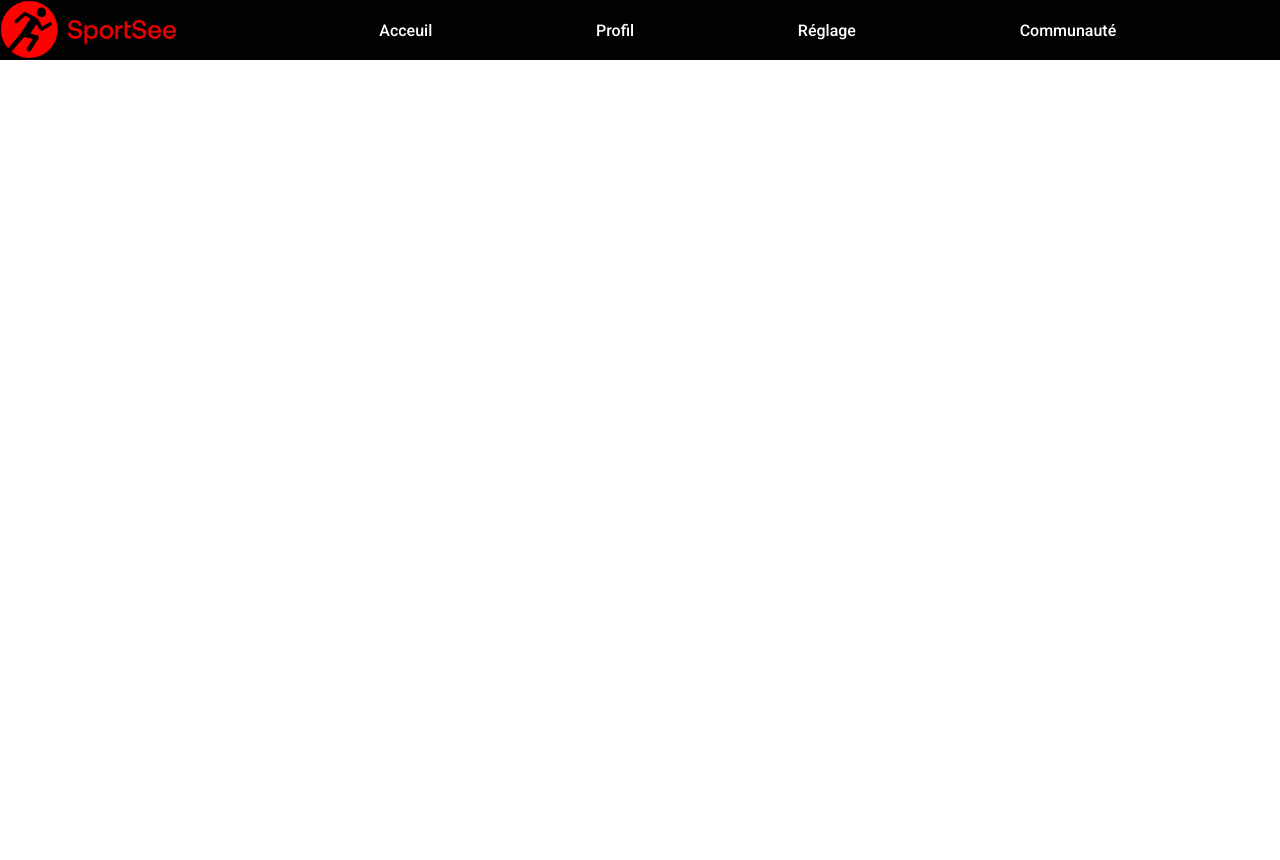
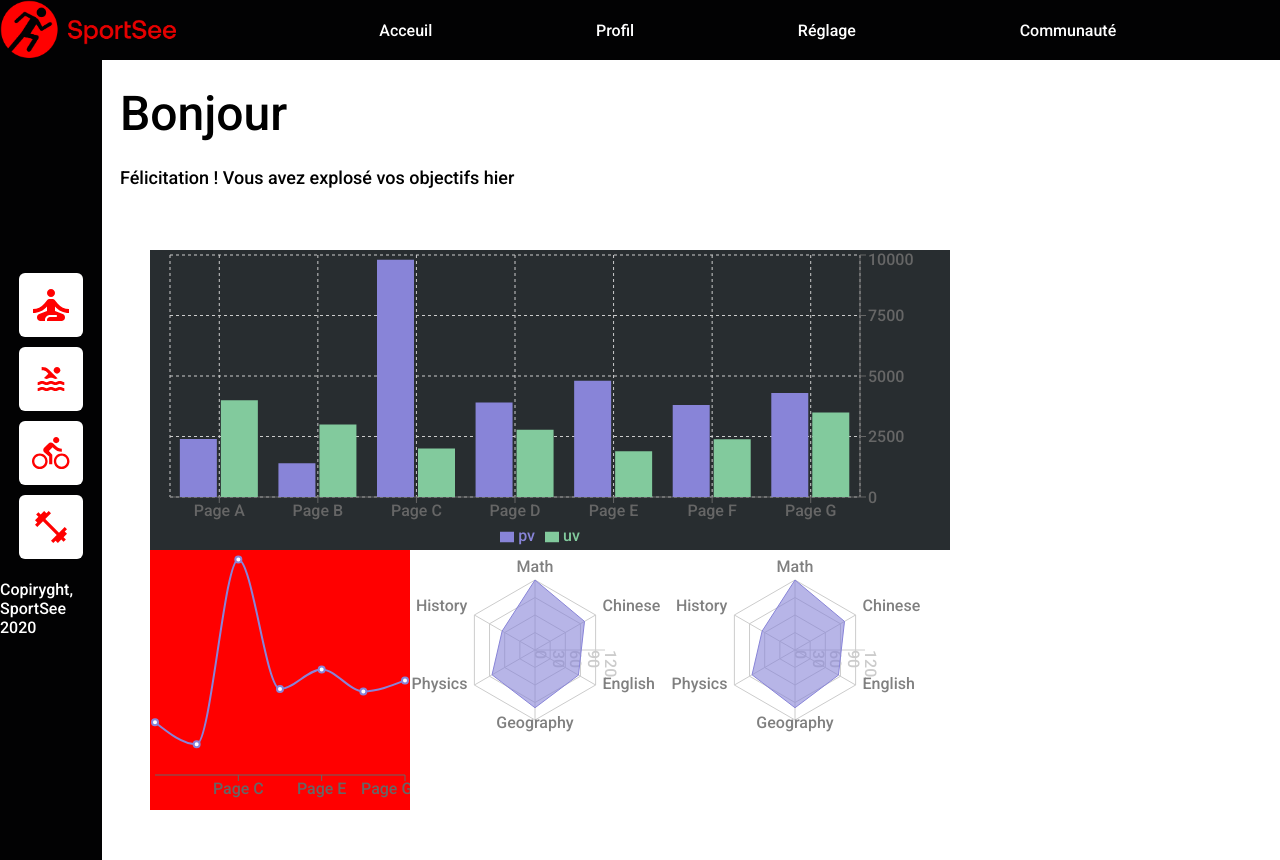
Before and after one commit to PuteauxTheo/PuteauxTheo_12_07072022, a React (Create React App) app: page /user/12 in a window 1280 px wide. Before the commit the page ends 800 px from the top, so only its background shows below. Built offline with nearby package versions, Linux system fonts and the light colour scheme.

Commit message:
ajout d'une route pour recuperer l'id avec l'url

```diff
--- a/src/index.jsx
+++ b/src/index.jsx
@@ -1,6 +1,6 @@
 import React from 'react'
 import { createRoot } from 'react-dom/client'
-import { BrowserRouter as Router, Route, Routes } from 'react-router-dom'
+import { BrowserRouter as Router, Route, Routes, Navigate} from 'react-router-dom'
 import './style/css/style.css'
 import Home from './pages/Home.jsx'
 import Error from './pages/Error.jsx'
@@ -14,8 +14,9 @@ root.render(
     <Router>
         <Header/>
         <Routes>
-          <Route path='/' element={<Home />} />
+          <Route path='/user/:id' element={<Home />} />
           <Route path="*" element={<Error />}/>
+          <Route path='/' element={<Navigate to='user/12'/>} />
         </Routes>
     </Router>
   </React.StrictMode>
```
